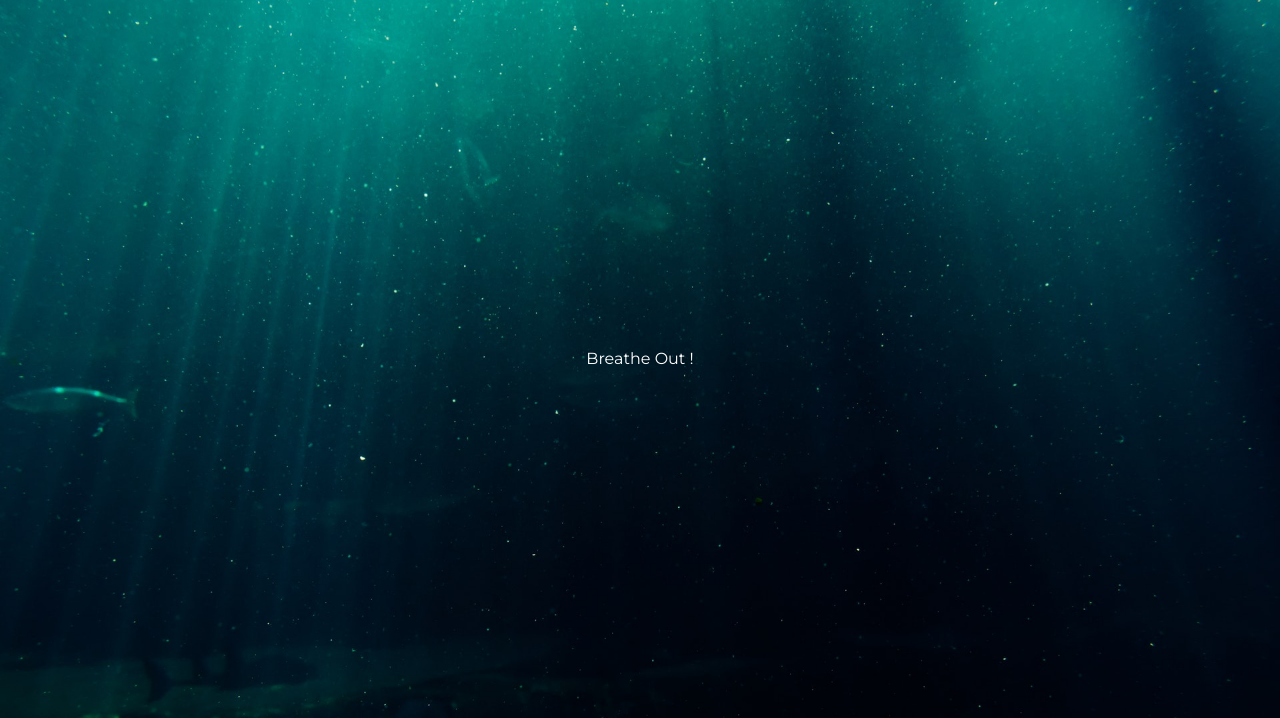
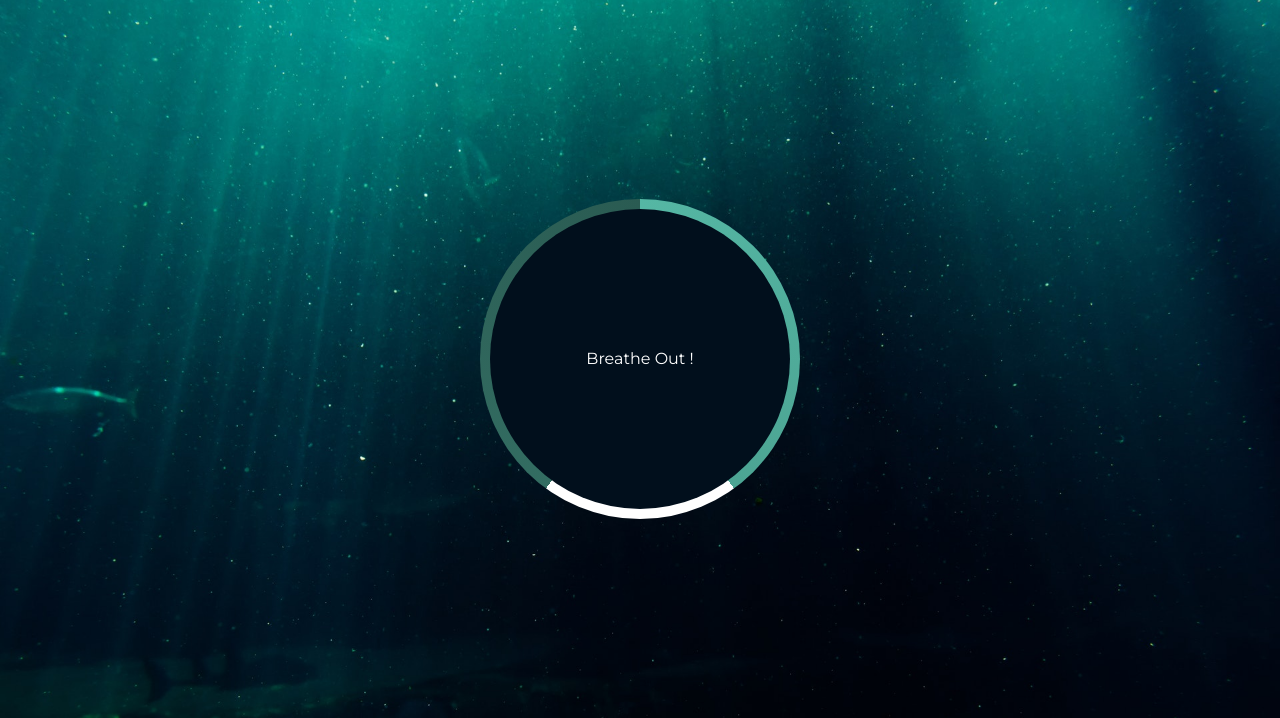
Before and after one commit to anniechakraborty/relaxed-potato, a plain HTML site: page index.html in a window 1280 px wide. Shown: the part 82-800 px from the top of the page. Drawn offline with Linux system fonts and the light colour scheme.

Commit message:
Made the concentric circles

```diff
--- a/style.css
+++ b/style.css
@@ -28,3 +28,31 @@ body {
     position: relative;
     transform: scale(1);
 }
+
+
+/* Outer gradient circle */
+
+.gradient-circle {
+    background: conic-gradient( #55b7a4 0%, #4ca493 40%, #fff 40%, #fff 60%, #336d62 60%, #2a5b52 100%);
+    width: 320px;
+    height: 320px;
+    position: absolute;
+    z-index: -2;
+    border-radius: 50%;
+    top: -10px;
+    left: -10px;
+}
+
+
+/* Inner opaque circle */
+
+.circle {
+    background-color: #010f1c;
+    border-radius: 50%;
+    width: 100%;
+    height: 100%;
+    position: absolute;
+    top: 0;
+    left: 0;
+    z-index: -1;
+}
```
